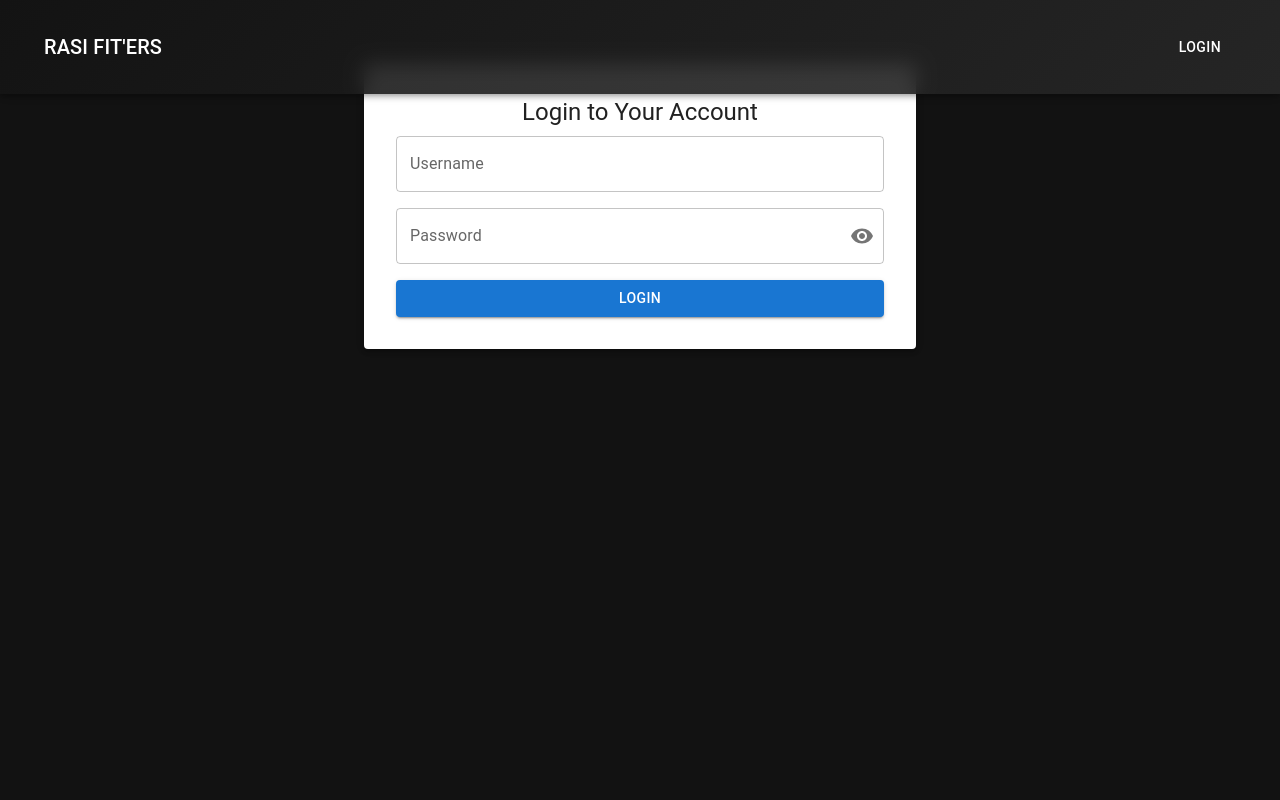
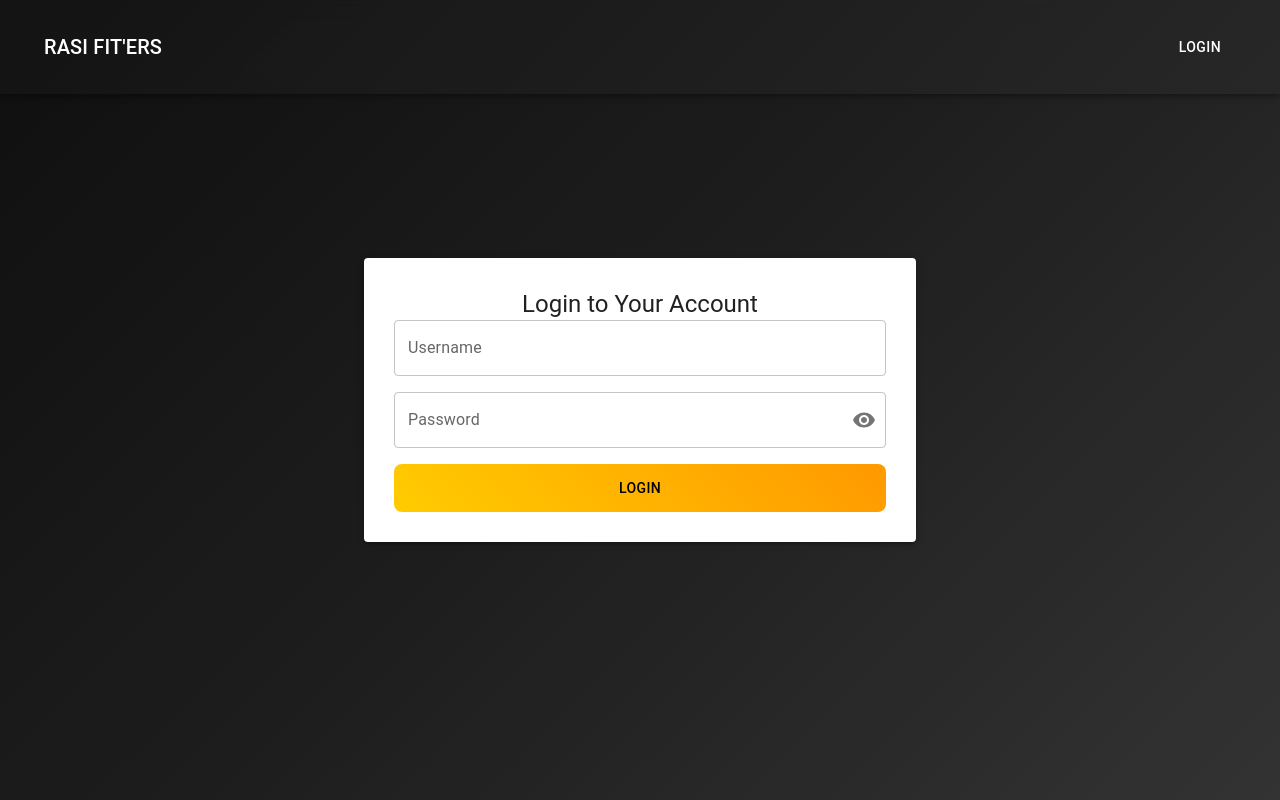
Before and after one commit to vinaySankar2004/RaSi-Fiters-Web-App, a React (Create React App) app in the folder frontend/: page /login in a window 1280 px wide. Built offline with nearby package versions, Linux system fonts and the light colour scheme; no server answers.

Commit message:
more front-end changes

```diff
--- a/frontend/src/components/Navbar.js
+++ b/frontend/src/components/Navbar.js
@@ -7,7 +7,7 @@ const Navbar = () => {
     const navigate = useNavigate();
 
     return (
-        <AppBar position="sticky" className="navbar">
+        <AppBar position="fixed" className="navbar">
             <Toolbar>
                 <Typography
                     variant="h6"
--- a/frontend/src/pages/Login.js
+++ b/frontend/src/pages/Login.js
@@ -1,20 +1,11 @@
 import React, { useState } from "react";
 import { useNavigate } from "react-router-dom";
-import {
-    Container,
-    Box,
-    TextField,
-    Button,
-    Typography,
-    Paper,
-    Alert,
-    IconButton,
-    InputAdornment,
-    CircularProgress
+import {Container, Box, TextField, Button, Typography, Paper, Alert, IconButton, InputAdornment, CircularProgress
 } from "@mui/material";
 import { Visibility, VisibilityOff } from "@mui/icons-material";
 import Navbar from "../components/Navbar";
 import api from "../utils/api";
+import "../styles/Login.css";
 
 const Login = () => {
     const [username, setUsername] = useState("");
@@ -30,11 +21,8 @@ const Login = () => {
 
         try {
             const data = await api.login(username, password);
-
-            // Store token and user info in localStorage
             localStorage.setItem("token", data.token);
             localStorage.setItem("user", JSON.stringify({ username }));
-
             navigate("/dashboard");
         } catch (err) {
             setError("Invalid username or password.");
@@ -52,12 +40,13 @@ const Login = () => {
     return (
         <>
             <Navbar />
+            <div className="login-container">
                 <Container maxWidth="sm">
-                <Paper elevation={3} sx={{ p: 4, mt: 8, textAlign: "center" }}>
-                    <Typography variant="h5" gutterBottom>
+                    <Paper elevation={3} className="login-box">
+                        <Typography variant="h5" className="login-title">
                             Login to Your Account
                         </Typography>
-                    {error && <Alert severity="error">{error}</Alert>}
+                        {error && <Alert severity="error" className="login-alert">{error}</Alert>}
                         <Box sx={{ display: "flex", flexDirection: "column", gap: 2 }}>
                             <TextField
                                 label="Username"
@@ -66,6 +55,7 @@ const Login = () => {
                                 value={username}
                                 onChange={(e) => setUsername(e.target.value)}
                                 onKeyDown={handleKeyDown}
+                                className="login-input"
                             />
                             <TextField
                                 label="Password"
@@ -75,6 +65,7 @@ const Login = () => {
                                 value={password}
                                 onChange={(e) => setPassword(e.target.value)}
                                 onKeyDown={handleKeyDown}
+                                className="login-input"
                                 InputProps={{
                                     endAdornment: (
                                         <InputAdornment position="end">
@@ -89,18 +80,17 @@ const Login = () => {
                                 }}
                             />
                             <Button
-                            variant="contained"
-                            color="primary"
+                                className="login-button"
                                 fullWidth
                                 onClick={handleLogin}
-                            disabled={loading} // Disable button when logging in
-                            sx={{ display: "flex", alignItems: "center", justifyContent: "center" }}
+                                disabled={loading}
                             >
                                 {loading ? <CircularProgress size={24} color="inherit" /> : "Login"}
                             </Button>
                         </Box>
                     </Paper>
                 </Container>
+            </div>
         </>
     );
 };
--- /dev/null
+++ b/frontend/src/styles/Login.css
@@ -0,0 +1,51 @@
+.login-container {
+    height: 100vh;
+    display: flex;
+    align-items: center;
+    justify-content: center;
+    background: linear-gradient(135deg, #0f0f0f, #1e1e1e, #333);
+    color: white;
+}
+
+.login-box {
+    background: rgba(30, 30, 30, 0.85);
+    backdrop-filter: blur(10px);
+    -webkit-backdrop-filter: blur(10px);
+    padding: 30px;
+    border-radius: 12px;
+    text-align: center;
+    box-shadow: 0px 4px 10px rgba(0, 0, 0, 0.4);
+}
+
+.login-title {
+    font-size: 1.8rem;
+    font-weight: bold;
+    margin-bottom: 20px;
+}
+
+.login-input {
+    background: rgba(255, 255, 255, 0.1);
+    border-radius: 6px;
+    color: white;
+}
+
+.login-button {
+    background: linear-gradient(45deg, #ffcc00, #ff9900);
+    color: black !important;
+    padding: 12px 24px !important;
+    border-radius: 8px !important;
+    font-size: 1.1rem;
+    font-weight: bold;
+    transition: all 0.3s ease-in-out;
+}
+
+.login-button:hover {
+    background: linear-gradient(45deg, #ff9900, #ffcc00);
+    transform: scale(1.05);
+}
+
+.login-alert {
+    background: rgba(255, 0, 0, 0.1);
+    color: white;
+    border-radius: 8px;
+}
--- a/frontend/src/styles/Navbar.css
+++ b/frontend/src/styles/Navbar.css
@@ -11,6 +11,7 @@
     z-index: 1000; /* Ensure it stays on top */
 }
 
+/* Navbar Logo */
 .navbar-logo {
     font-weight: 700;
     font-size: 1.4rem;
@@ -20,6 +21,7 @@
     color: #fff;
 }
 
+/* Navbar Button */
 .navbar-button {
     color: white !important;
     border: 2px solid white;
@@ -32,8 +34,3 @@
     background: white !important;
     color: black !important;
 }
-
-body, html {
-    margin: 0;
-    padding: 0;
-}
```
Lines whose indentation alone changed are shown as unchanged.
